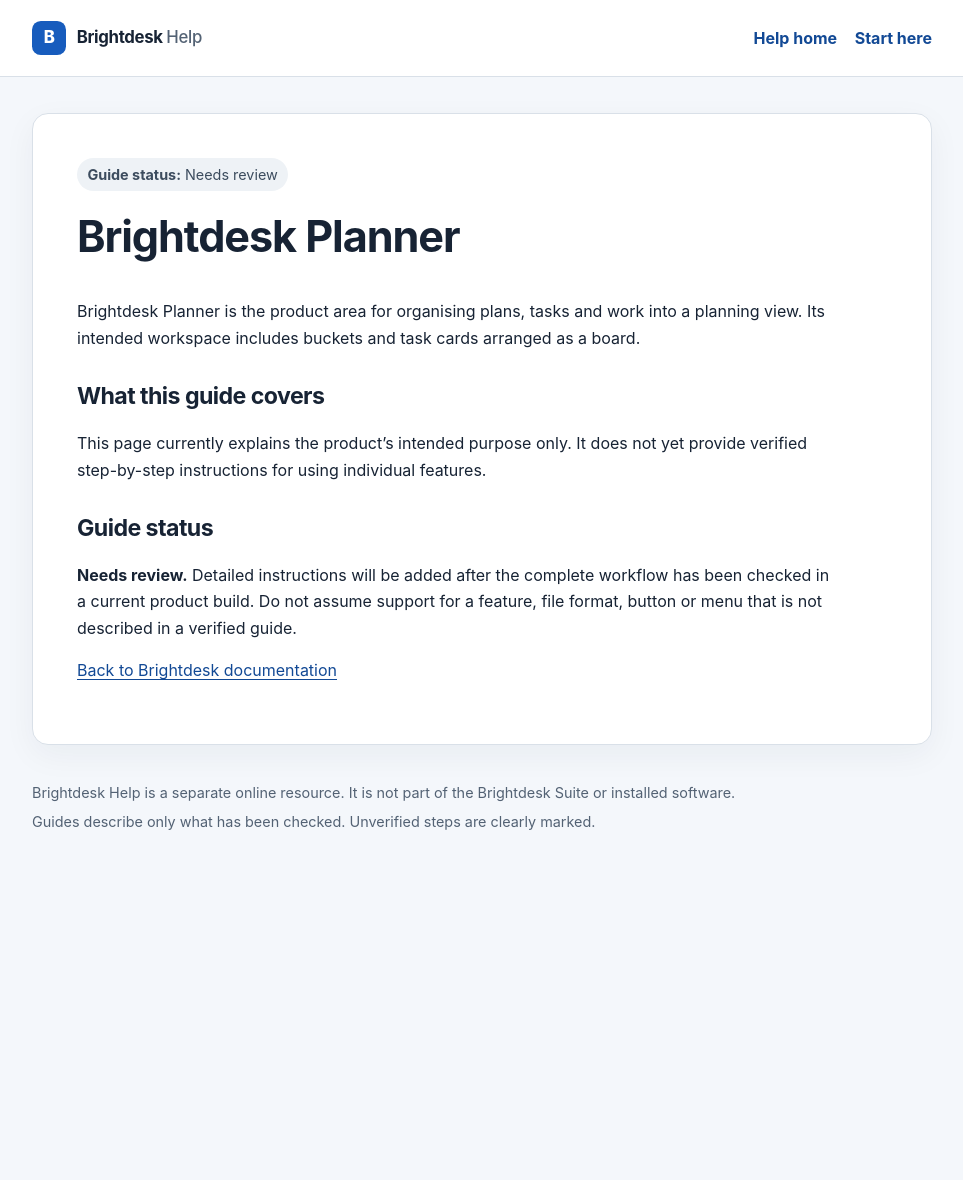
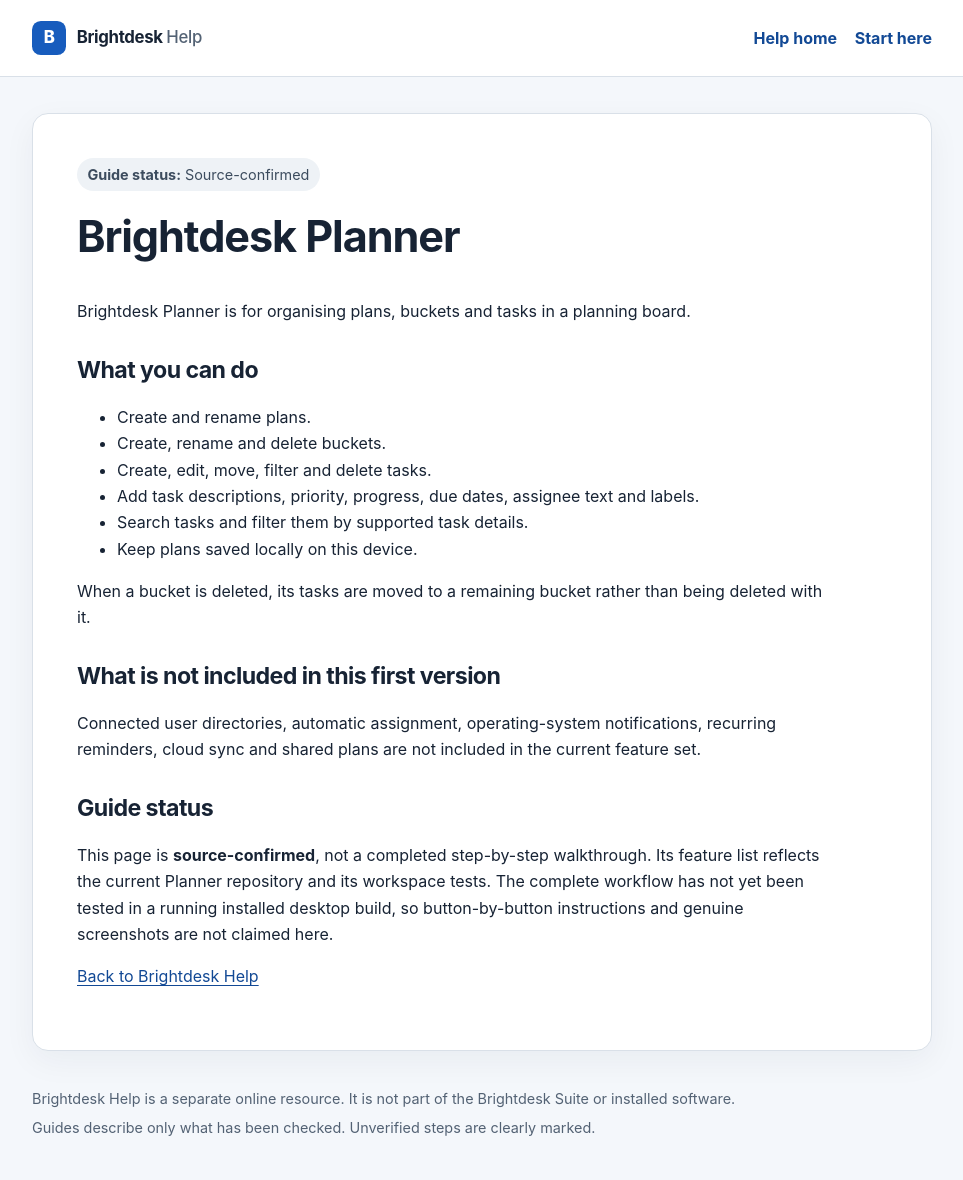
Before and after one commit to conz20/Brightdesk-Wiki, a Jekyll site: the page built from docs/products/planner.md, in a window 1280 px wide. Shown: the whole page, without its empty margins (158-1121 px from the left). Built offline with Jekyll 4.4.1, drawn with Linux system fonts in a browser that asks for light colours; before the commit the page ends 900 px from its top, so only the background shows below that.

Commit message:
docs: expand source-confirmed customer product guides

```diff
--- a/docs/products/planner.md
+++ b/docs/products/planner.md
@@ -1,21 +1,32 @@
 ---
 layout: default
 title: Brightdesk Planner
-description: Help and guide status for Brightdesk Planner.
-status: Needs review
+description: What Brightdesk Planner can do and what is not included yet.
+status: Source-confirmed
 permalink: /products/planner.html
 ---
 
 # Brightdesk Planner
 
-Brightdesk Planner is the product area for organising plans, tasks and work into a planning view. Its intended workspace includes buckets and task cards arranged as a board.
+Brightdesk Planner is for organising plans, buckets and tasks in a planning board.
 
-## What this guide covers
+## What you can do
 
-This page currently explains the product's intended purpose only. It does not yet provide verified step-by-step instructions for using individual features.
+- Create and rename plans.
+- Create, rename and delete buckets.
+- Create, edit, move, filter and delete tasks.
+- Add task descriptions, priority, progress, due dates, assignee text and labels.
+- Search tasks and filter them by supported task details.
+- Keep plans saved locally on this device.
+
+When a bucket is deleted, its tasks are moved to a remaining bucket rather than being deleted with it.
+
+## What is not included in this first version
+
+Connected user directories, automatic assignment, operating-system notifications, recurring reminders, cloud sync and shared plans are not included in the current feature set.
 
 ## Guide status
 
-**Needs review.** Detailed instructions will be added after the complete workflow has been checked in a current product build. Do not assume support for a feature, file format, button or menu that is not described in a verified guide.
+This page is **source-confirmed**, not a completed step-by-step walkthrough. Its feature list reflects the current Planner repository and its workspace tests. The complete workflow has not yet been tested in a running installed desktop build, so button-by-button instructions and genuine screenshots are not claimed here.
 
-[Back to Brightdesk documentation](../index.md)
+[Back to Brightdesk Help](../index.html)
```
